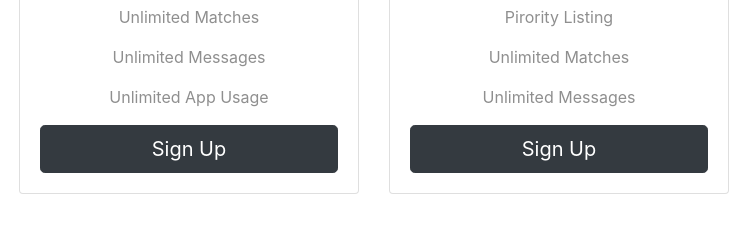
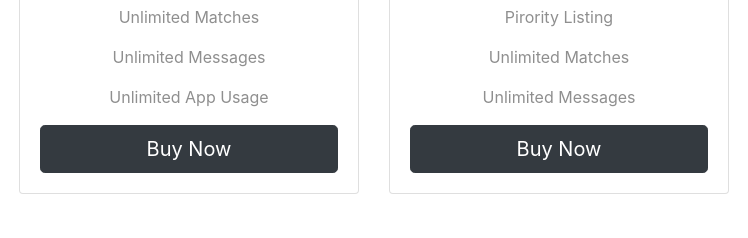
Before and after one commit to udit2002/TinDog, a plain HTML site: page index.html in a window 1280 px wide. Shown: the part 2342-2580 px from the top of the page, 451-1199 px from the left. Drawn offline with nearby package versions, Linux system fonts and the light colour scheme; a web font is replaced by a local one.

Commit message:
Update index.html

```diff
--- a/index.html
+++ b/index.html
@@ -170,7 +170,7 @@
             <p>Unlimited Messages</p>
             <p>Unlimited App Usage</p>
 
-            <button type="button" class="btn btn-dark btn-lg btn-block">Sign Up</button>
+            <button type="button" class="btn btn-dark btn-lg btn-block">Buy Now</button>
           </div>
         </div>
       </div>
@@ -184,7 +184,7 @@
             <p>Pirority Listing</p>
             <p>Unlimited Matches</p>
             <p>Unlimited Messages</p>
-            <button type="button" class="btn btn-dark btn-lg btn-block">Sign Up</button>
+            <button type="button" class="btn btn-dark btn-lg btn-block">Buy Now</button>
           </div>
         </div>
       </div>
```
